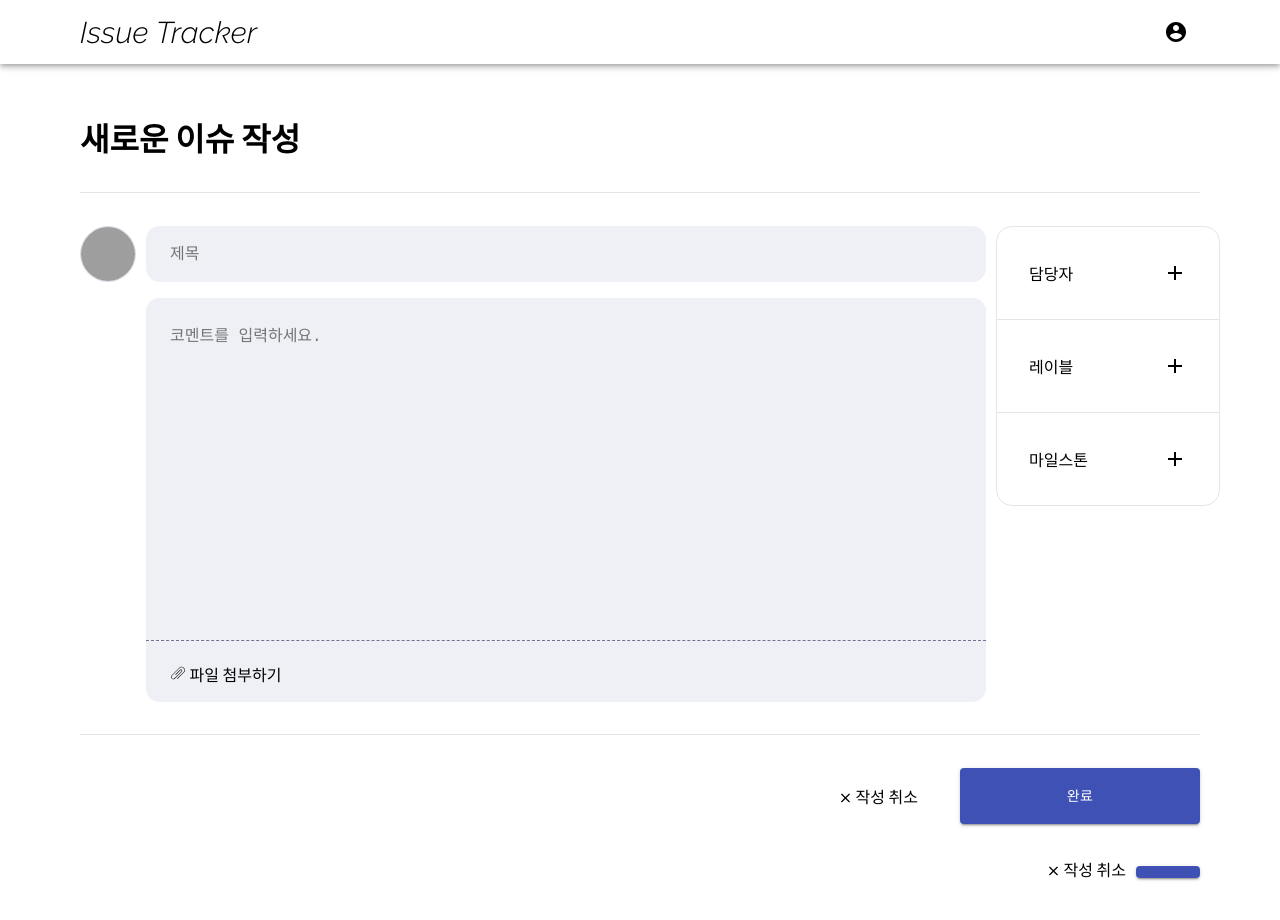
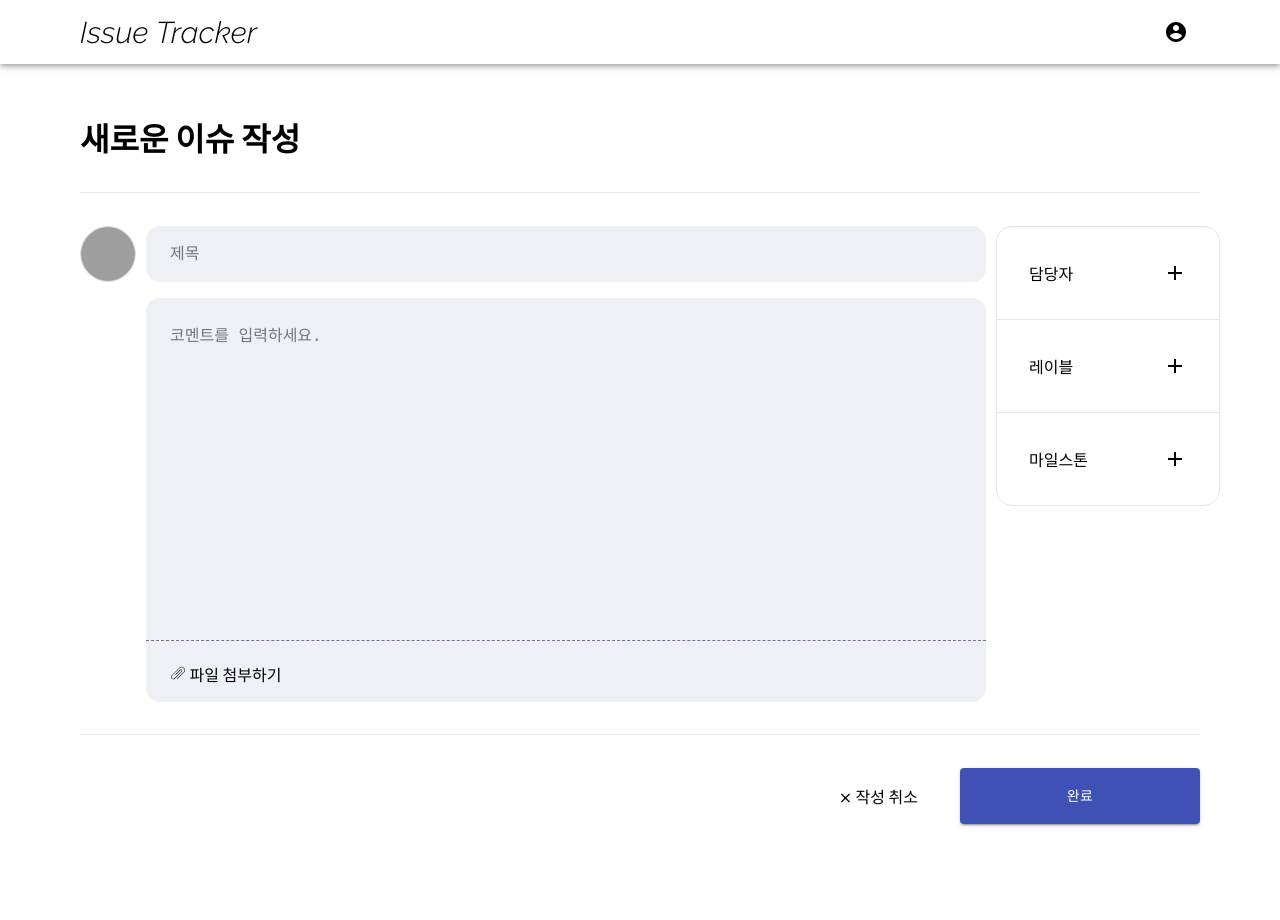
Before and after one commit to codesquad-members-2021/issue-tracker, a React (Create React App) app in the folder frontend/: page /create in a window 1280 px wide. Shown: the top 920 px of the page. After the commit the page ends 874 px from the top, so only its background shows below. Built offline with nearby package versions, Linux system fonts and the light colour scheme; grey boxes are pictures that could not be loaded.

Commit message:
feat. 클릭시 데이터 요청 및 화면전환 핸들클릭 적용. -작성취소 -완료버튼

```diff
--- a/frontend/src/components/atom/PrimaryButton.tsx
+++ b/frontend/src/components/atom/PrimaryButton.tsx
@@ -5,11 +5,12 @@ import Button from '@material-ui/core/Button';
 interface PrimaryButtonType {
   value: string;
   className?: string;
+  onClick?: ()=>Promise<void>;
 }
 
-export default function PrimaryButton({ value, className }: PrimaryButtonType) {
+export default function PrimaryButton({ value, className, onClick }: PrimaryButtonType) {
   return (
-    <PrimaryButtonBlock>
+    <PrimaryButtonBlock onClick={onClick}>
       <Button variant='contained' size='medium' color='primary' className={className}>
         {value}
       </Button>
--- a/frontend/src/page/createIssuePage/CreateIssuePage.tsx
+++ b/frontend/src/page/createIssuePage/CreateIssuePage.tsx
@@ -1,13 +1,34 @@
 import React, { ReactElement } from 'react';
+import { useHistory } from 'react-router-dom'
 import styled from 'styled-components';
 import Title from 'components/atom/Title';
 import ProfileImg from 'components/atom/ProfileImg';
 import IssueInput from 'page/createIssuePage/issueInput/IssueInput';
 import IssueDetailOption from 'page/createIssuePage/issueDetailOption/IssueDetailOption';
 import PrimaryButton from 'components/atom/PrimaryButton';
-interface Props {}
+import fetchData from 'util/api/createIssue'
+export default function CreateIssuePage(): ReactElement {
+  const history = useHistory()
+  const sample = {
+    title: "새애애애로운이슈",
+    comment: "이슈 내용 뉴_뉴",
+    assignees: [1],
+    labels: [1, 2, 3],
+    milestone: 2
+  }
 
-export default function CreateIssuePage({}: Props): ReactElement {
+
+  const handleClick = async (btnType: string) =>{
+   console.log(btnType)
+    if (btnType==='cancle'){
+      history.push('/main')
+    }
+    else{
+      const isSuccess = await fetchData(sample)
+      if(isSuccess===200) history.push('/main')
+    }
+  }
+
   return (
     <CreateIssuePageBlock>
       <div className='create__section__header'>
@@ -19,17 +40,15 @@ export default function CreateIssuePage({}: Props): ReactElement {
         <IssueDetailOption />
       </div>
       <div className='create__section__footer'>
-        <div>⨯ 작성 취소</div>
-        <PrimaryButton value='완료' className='create__submit-btn' />
-      </div>
-      <div className='create__section__footer'>
-        <div>⨯ 작성 취소</div>
-        <PrimaryButton>완료</PrimaryButton>
+         {/* //?onClick사용하기 위해 styled로 변경, 상위에서 한번만 내리고 싶음 => spanButton styled도 지우고*/}
+        <SpanButton  onClick={()=>handleClick('cancel')}>⨯ 작성 취소</SpanButton>
+        <PrimaryButton value='완료' className='create__submit-btn' onClick={()=>handleClick('create')}/>
       </div>
     </CreateIssuePageBlock>
   );
 }
-
+const SpanButton =styled.div`
+cursor:pointer;`
 const CreateIssuePageBlock = styled.div`
   padding: 50px 80px;
   .create__title {
@@ -51,6 +70,7 @@ const CreateIssuePageBlock = styled.div`
     justify-content: flex-end;
     align-items: center;
     .create__submit-btn {
+      cursor:pointer;
       margin-left: 2rem;
       width: 240px;
       height: 56px;
```
